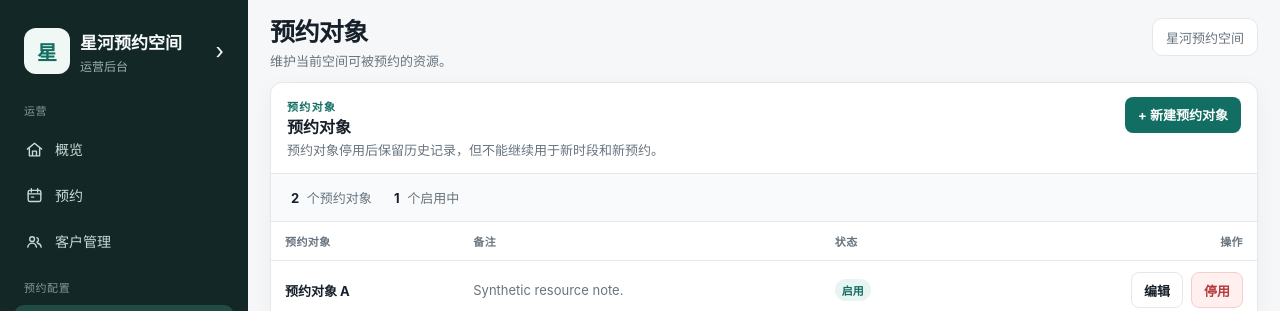
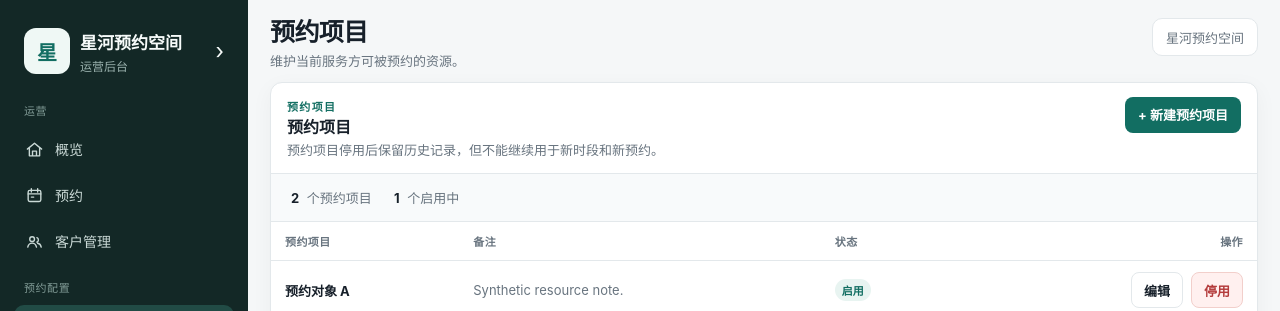
Before and after one commit to huangshirui/yuke, a Vue app in the folder apps/admin/: page /spaces/sp_demo_alpha/resources in a window 1280 px wide. Shown: the top 311 px of the page. Built offline with nearby package versions, Linux system fonts and the light colour scheme.

Commit message:
refactor(admin): align SpaceOperationsView.vue product terms

```diff
--- a/apps/admin/src/views/SpaceOperationsView.vue
+++ b/apps/admin/src/views/SpaceOperationsView.vue
@@ -84,7 +84,7 @@ function inviteLabel(inviteId: string) {
 async function loadSpace() {
   const spaces = await api.listSpaces()
   space.value = spaces.find((item) => item.id === spaceId.value) ?? null
-  if (!space.value) throw new Error('找不到这个空间。')
+  if (!space.value) throw new Error('找不到这个服务方。')
 }
 
 async function loadResources() {
@@ -136,7 +136,7 @@ async function load() {
     await loadSpace()
     await loadSection()
   } catch (cause) {
-    error.value = cause instanceof Error ? cause.message : '空间加载失败。'
+    error.value = cause instanceof Error ? cause.message : '服务方加载失败。'
   } finally {
     loading.value = false
   }
@@ -153,7 +153,7 @@ async function saveResource() {
   clearMessages()
   const name = resourceForm.name.trim()
   if (!name) {
-    error.value = '请输入预约对象名称。'
+    error.value = '请输入预约项目名称。'
     return
   }
   saving.value = true
@@ -163,18 +163,18 @@ async function saveResource() {
         name,
         note: resourceForm.note.trim() || null,
       })
-      notice.value = '预约对象已更新。'
+      notice.value = '预约项目已更新。'
     } else {
       await api.createResource(spaceId.value, {
         name,
         note: resourceForm.note.trim() || null,
       })
-      notice.value = '预约对象已创建。'
+      notice.value = '预约项目已创建。'
     }
     showResourceForm.value = false
     await loadResources()
   } catch (cause) {
-    error.value = cause instanceof Error ? cause.message : '预约对象保存失败。'
+    error.value = cause instanceof Error ? cause.message : '预约项目保存失败。'
   } finally {
     saving.value = false
   }
@@ -187,9 +187,9 @@ async function toggleResource(resource: AdminResource) {
     const next = resource.status === 'active' ? 'inactive' : 'active'
     await api.setResourceStatus(spaceId.value, resource.id, next)
     await loadResources()
-    notice.value = next === 'active' ? '预约对象已启用。' : '预约对象已停用；历史数据仍然保留。'
+    notice.value = next === 'active' ? '预约项目已启用。' : '预约项目已停用；历史数据仍然保留。'
   } catch (cause) {
-    error.value = cause instanceof Error ? cause.message : '预约对象状态更新失败。'
+    error.value = cause instanceof Error ? cause.message : '预约项目状态更新失败。'
   } finally {
     saving.value = false
   }
@@ -297,9 +297,9 @@ async function saveParticipantNote(participantId: string, value: string | null)
     await api.updateParticipantAdminNote(spaceId.value, participantId, next)
     const participant = selectedMember.value.participants.find((item) => item.id === participantId)
     if (participant) participant.adminNote = next
-    notice.value = '参与人内部备注已保存。'
+    notice.value = '预约人内部备注已保存。'
   } catch (cause) {
-    error.value = cause instanceof Error ? cause.message : '参与人备注保存失败。'
+    error.value = cause instanceof Error ? cause.message : '预约人备注保存失败。'
   } finally {
     saving.value = false
   }
@@ -314,13 +314,13 @@ onMounted(load)
   <main class="page">
       <section class="page-heading">
         <div>
-          <h1>{{ section === 'resources' ? '预约对象' : section === 'slot-types' ? '时段类型' : '客户管理' }}</h1>
+          <h1>{{ section === 'resources' ? '预约项目' : section === 'slot-types' ? '时段类型' : '客户管理' }}</h1>
           <p>
             {{ section === 'resources'
-              ? '维护当前空间可被预约的资源。'
+              ? '维护当前服务方可被预约的资源。'
               : section === 'slot-types'
                 ? '维护时段分类，用于小程序展示与后续统计。'
-                : '查看当前空间的客户与参与人。' }}
+                : '查看当前服务方的客户与预约人。' }}
           </p>
         </div>
         <span v-if="space" class="page-context">{{ space.name }}</span>
@@ -330,25 +330,25 @@ onMounted(load)
       <div v-if="notice" class="alert alert--success">{{ notice }}</div>
 
       <section v-if="section === 'resources'" class="panel loading-surface" :aria-busy="loading || sectionLoading">
-        <LoadingOverlay v-if="loading || sectionLoading" label="正在加载预约对象…" />
+        <LoadingOverlay v-if="loading || sectionLoading" label="正在加载预约项目…" />
         <div class="panel-heading">
           <div>
-            <span class="eyebrow">预约对象</span>
-            <h2>预约对象</h2>
-            <p>预约对象停用后保留历史记录，但不能继续用于新时段和新预约。</p>
+            <span class="eyebrow">预约项目</span>
+            <h2>预约项目</h2>
+            <p>预约项目停用后保留历史记录，但不能继续用于新时段和新预约。</p>
           </div>
-          <button class="button button--primary" @click="openResourceForm()">+ 新建预约对象</button>
+          <button class="button button--primary" @click="openResourceForm()">+ 新建预约项目</button>
         </div>
 
         <div class="summary-strip">
-          <span><strong>{{ resources.length }}</strong> 个预约对象</span>
+          <span><strong>{{ resources.length }}</strong> 个预约项目</span>
           <span><strong>{{ activeResourceCount }}</strong> 个启用中</span>
         </div>
 
         <div class="table-wrap">
           <table>
             <thead>
-              <tr><th>预约对象</th><th>备注</th><th>状态</th><th class="align-right">操作</th></tr>
+              <tr><th>预约项目</th><th>备注</th><th>状态</th><th class="align-right">操作</th></tr>
             </thead>
             <tbody>
               <tr v-for="resource in resources" :key="resource.id">
@@ -374,7 +374,7 @@ onMounted(load)
                 </td>
               </tr>
               <tr v-if="!loading && !sectionLoading && resources.length === 0">
-                <td colspan="4" class="empty-cell">还没有预约对象。创建后才能配置可预约时段。</td>
+                <td colspan="4" class="empty-cell">还没有预约项目。创建后才能配置可预约时段。</td>
               </tr>
             </tbody>
           </table>
@@ -437,8 +437,8 @@ onMounted(load)
         <div class="panel-heading">
           <div>
             <span class="eyebrow">客户资料</span>
-            <h2>客户与参与人</h2>
-            <p>查看加入来源和参与人资料；内部备注仅在管理端可见，不会展示到小程序。</p>
+            <h2>客户与预约人</h2>
+            <p>查看加入来源和预约人资料；内部备注仅在管理端可见，不会展示到小程序。</p>
           </div>
         </div>
 
@@ -466,7 +466,7 @@ onMounted(load)
         <div class="table-wrap">
           <table>
             <thead>
-              <tr><th>客户</th><th>参与人</th><th>邀请来源</th><th>加入时间</th><th class="align-right">操作</th></tr>
+              <tr><th>客户</th><th>预约人</th><th>邀请来源</th><th>加入时间</th><th class="align-right">操作</th></tr>
             </thead>
             <tbody>
               <tr v-for="member in members" :key="member.membershipId">
@@ -494,7 +494,7 @@ onMounted(load)
               <span class="eyebrow">客户详情</span>
               <h3>{{ selectedMember.nickname }}</h3>
               <p class="muted">
-                {{ selectedMember.participantCount }} 个参与人 · {{ selectedMember.bookingCount }} 条预约记录
+                {{ selectedMember.participantCount }} 个预约人 · {{ selectedMember.bookingCount }} 条预约记录
               </p>
             </div>
             <button class="icon-button" aria-label="关闭客户详情" @click="selectedMember = null">×</button>
@@ -540,26 +540,26 @@ onMounted(load)
                     :disabled="saving"
                     @click="saveParticipantNote(participant.id, participant.adminNote)"
                   >
-                    保存参与人备注
+                    保存预约人备注
                   </button>
                 </label>
               </div>
             </article>
-            <div v-if="selectedMember.participants.length === 0" class="empty-state">这个客户还没有参与人。</div>
+            <div v-if="selectedMember.participants.length === 0" class="empty-state">这个客户还没有预约人。</div>
           </div>
         </aside>
       </section>
 
     <div v-if="showResourceForm" class="modal-backdrop" @click.self="showResourceForm = false">
-      <form class="modal" role="dialog" aria-modal="true" aria-label="预约对象编辑" @submit.prevent="saveResource">
+      <form class="modal" role="dialog" aria-modal="true" aria-label="预约项目编辑" @submit.prevent="saveResource">
         <div class="modal-heading">
-          <div><span class="eyebrow">预约对象</span><h2>{{ editingResource ? '编辑预约对象' : '新建预约对象' }}</h2></div>
+          <div><span class="eyebrow">预约项目</span><h2>{{ editingResource ? '编辑预约项目' : '新建预约项目' }}</h2></div>
           <button type="button" class="icon-button" aria-label="关闭" @click="showResourceForm = false">×</button>
         </div>
         <div class="form-stack">
           <label class="field">
             <span>名称</span>
-            <input v-model="resourceForm.name" placeholder="例如：预约对象 A" />
+            <input v-model="resourceForm.name" placeholder="例如：预约项目 A" />
           </label>
           <label class="field">
             <span>备注（可选）</span>
@@ -567,7 +567,7 @@ onMounted(load)
           </label>
           <div class="modal-actions">
             <button type="button" class="button button--ghost" @click="showResourceForm = false">取消</button>
-            <button class="button button--primary" :disabled="saving">{{ saving ? '保存中…' : '保存预约对象' }}</button>
+            <button class="button button--primary" :disabled="saving">{{ saving ? '保存中…' : '保存预约项目' }}</button>
           </div>
         </div>
       </form>
```
